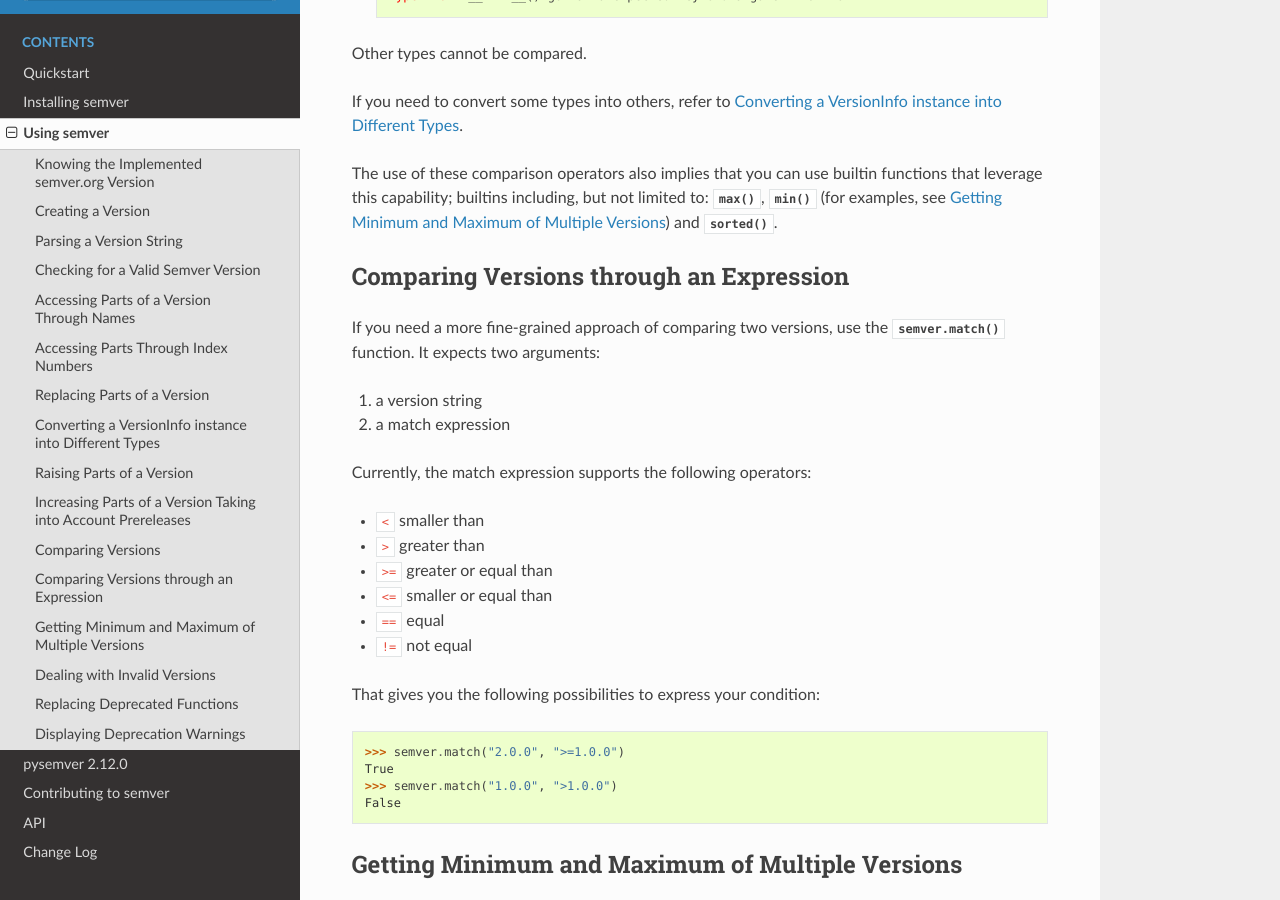
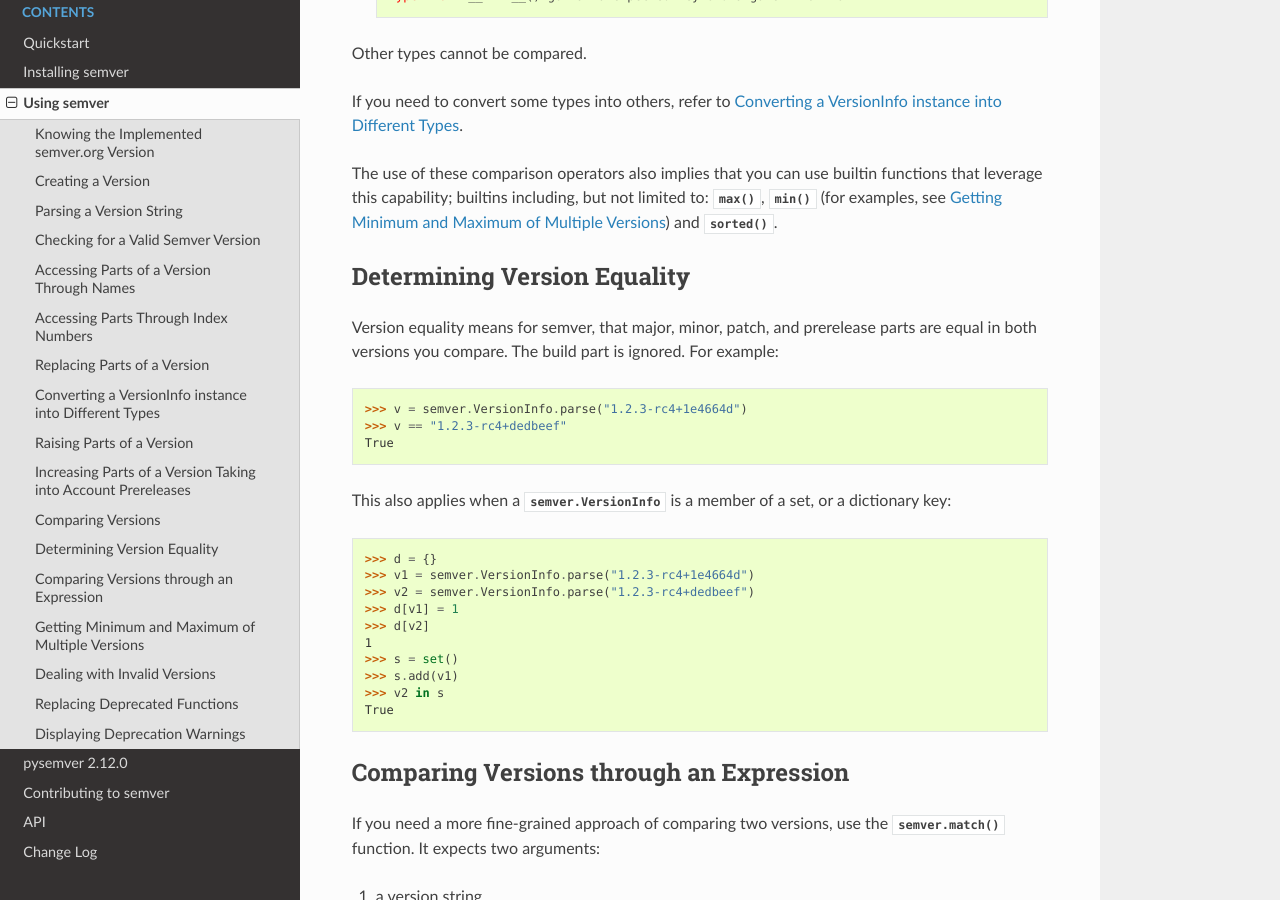
Before and after one commit to python-semver/python-semver, a Sphinx documentation site: the page built from docs/usage.rst, in a window 1280 px wide and 900 px high, scrolled down 9054 px. Built offline with Sphinx 7.4.7 and the Read the Docs theme 2.0.0, drawn with Linux system fonts in a browser that asks for light colours.

Commit message:
Ensure equal versions have equal hashes (#283)
* Version equality means for semver, that `major`, `minor`, `patch`, and `prerelease`
  parts are equal in both versions you compare. The `build` part is ignored.
* Improve docs to describe version comparison

```diff
--- a/docs/usage.rst
+++ b/docs/usage.rst
@@ -467,6 +467,32 @@ functions that leverage this capability; builtins including, but not limited to:
 (for examples, see :ref:`sec_max_min`) and :func:`sorted`.
 
 
+Determining Version Equality
+----------------------------
+
+Version equality means for semver, that major, minor, patch, and prerelease
+parts are equal in both versions you compare. The build part is ignored.
+For example::
+
+    >>> v = semver.VersionInfo.parse("1.2.3-rc4+1e4664d")
+    >>> v == "1.2.3-rc4+dedbeef"
+    True
+
+This also applies when a :class:`semver.VersionInfo` is a member of a set, or a
+dictionary key::
+
+    >>> d = {}
+    >>> v1 = semver.VersionInfo.parse("1.2.3-rc4+1e4664d")
+    >>> v2 = semver.VersionInfo.parse("1.2.3-rc4+dedbeef")
+    >>> d[v1] = 1
+    >>> d[v2]
+    1
+    >>> s = set()
+    >>> s.add(v1)
+    >>> v2 in s
+    True
+
+
 
 Comparing Versions through an Expression
 ----------------------------------------
--- a/semver.py
+++ b/semver.py
@@ -641,7 +641,7 @@ build='build.10')
         return version
 
     def __hash__(self):
-        return hash(self.to_tuple())
+        return hash(self.to_tuple()[:4])
 
     def finalize_version(self):
         """
```
Also changed, not shown: test_semver.py (+14 -0 lines).
